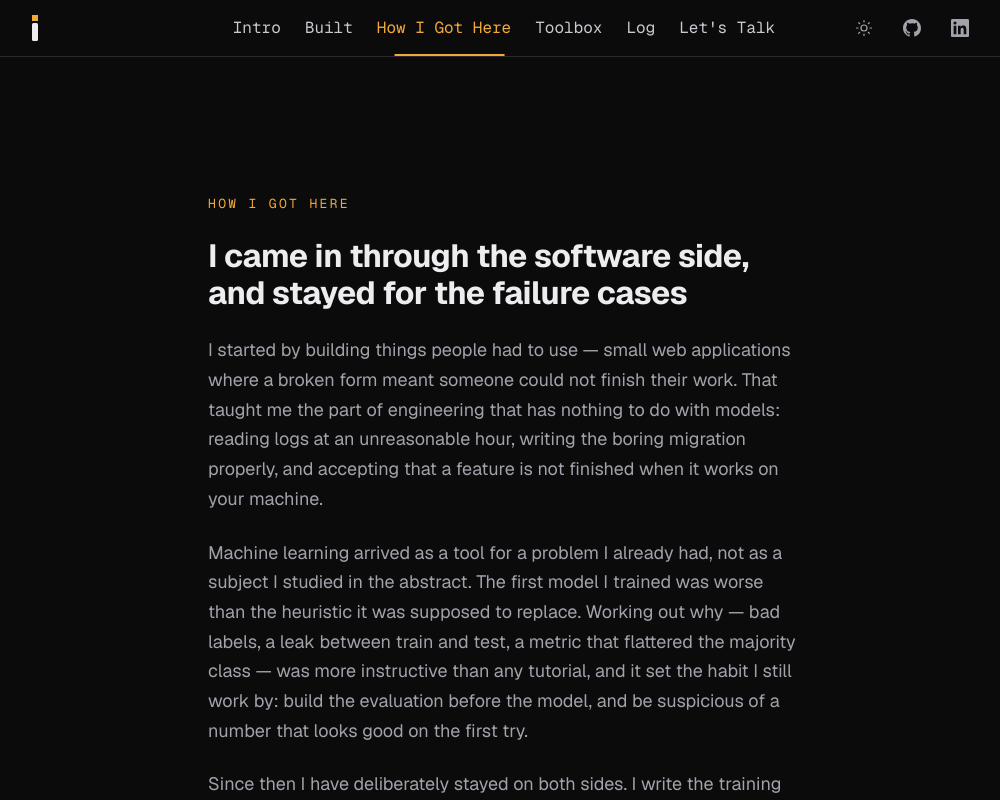
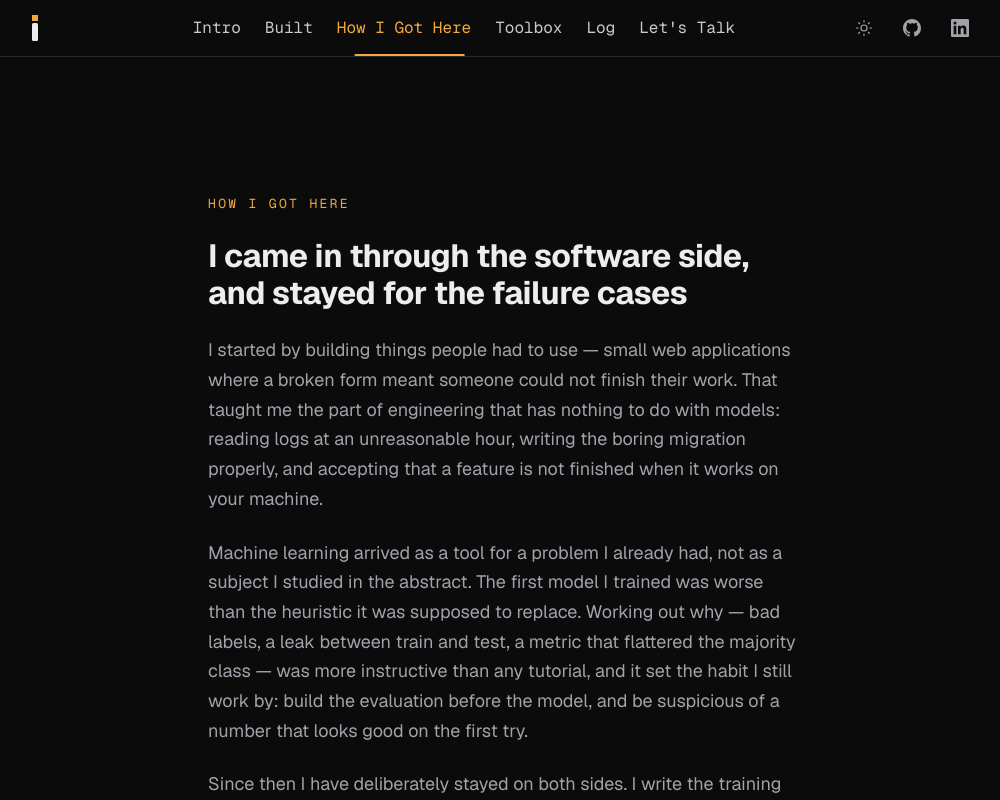
Before and after one commit to IshakAbdiazizHussen/Ishak-Abdiaziz----Portfolio, a Next.js app in the folder frontend/: page /how-i-got-here in a window 1280 px wide. Shown: the top 800 px of the page, without its empty margins (136-1136 px from the left). Built offline with nearby package versions, Linux system fonts and the light colour scheme; no server answers.

Commit message:
Adding real resend api key toward gmail to send a message

```diff
--- a/frontend/app/lets-talk/page.tsx
+++ b/frontend/app/lets-talk/page.tsx
@@ -11,7 +11,7 @@ const directLinks = [
   {
     label: "LinkedIn",
     href: site.linkedin,
-    display: strip(site.linkedin).replace(/^linkedin\.com\//, ""),
+    display: "linkedin.com/in/ishak-abdiaziz",
     external: true,
   },
 ];
--- a/frontend/components/Nav.module.css
+++ b/frontend/components/Nav.module.css
@@ -84,7 +84,8 @@
   position: absolute;
   left: 50%;
   top: 50%;
-  transform: translate(-50%, -50%);
+  /* Centred, then nudged a little toward the brand side. */
+  transform: translate(calc(-50% - 2.5rem), -50%);
   display: flex;
   align-items: center;
   gap: var(--space-md);
```
